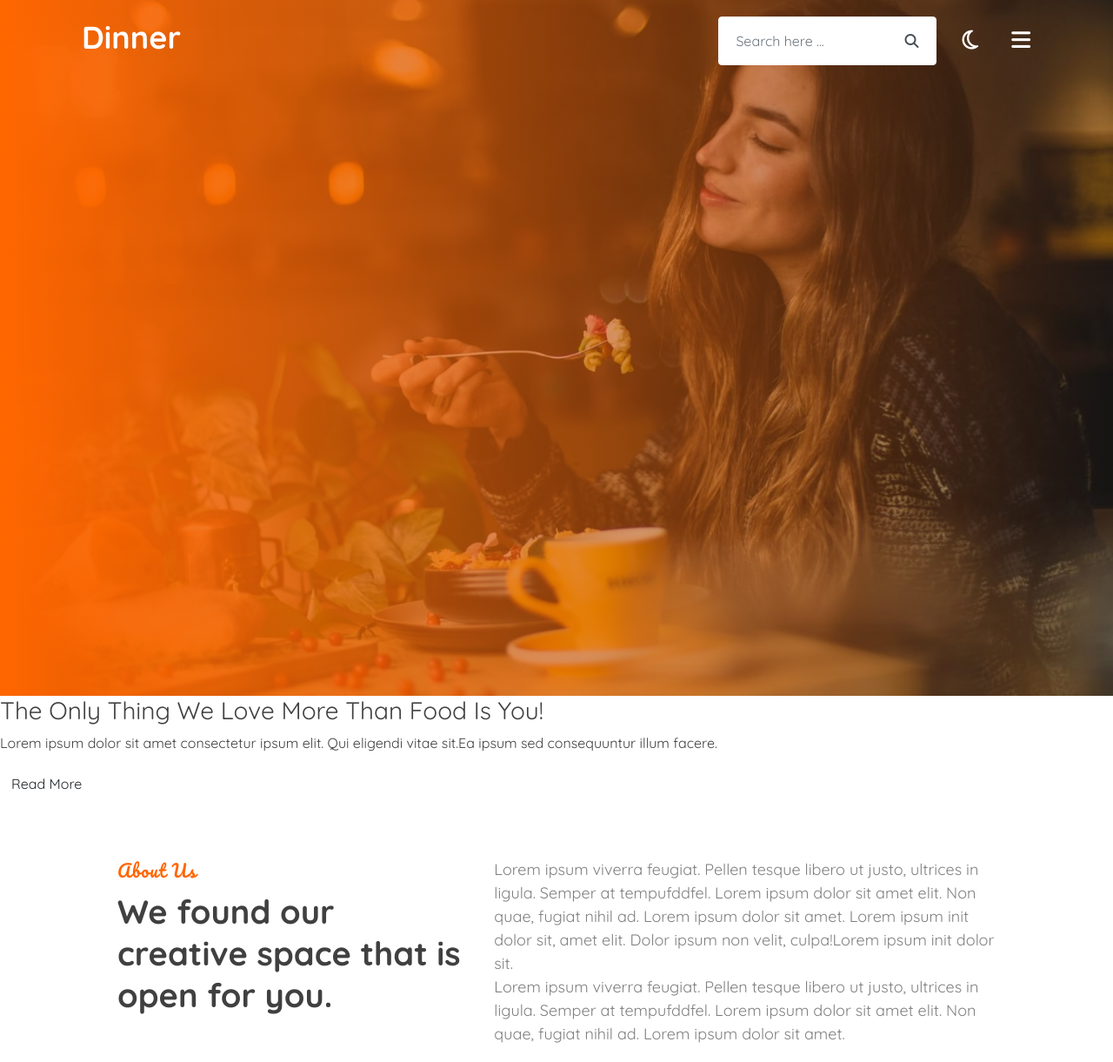
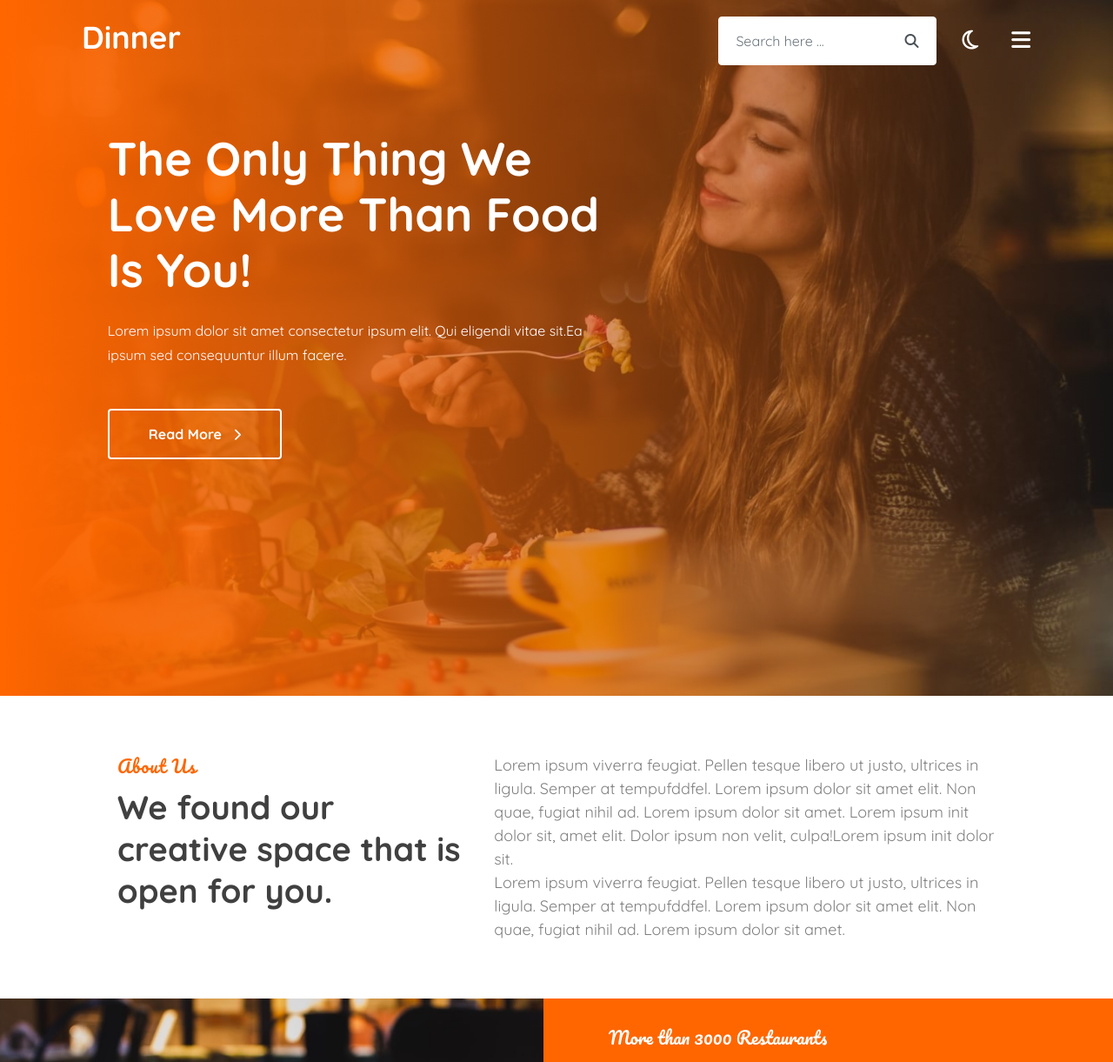
Before and after one commit to PhongNguyenwm/CapStone-Dinner, a plain HTML site: page index.html in a window 1280 px wide. Shown: the top 1221 px of the page at 87% size. Drawn offline with nearby package versions, Linux system fonts and the light colour scheme.

Commit message:
update banner

```diff
--- a/css/style.css
+++ b/css/style.css
@@ -39,6 +39,9 @@ a {
 
 /* HEADER */
 
+header {
+  z-index: 1032;
+}
 header .navbar .navbar-brand {
   color: #fff;
   font-size: 36px;
@@ -61,12 +64,14 @@ header .navbar .navbar-brand {
 .navbar-toggler i {
   font-size: 25px;
   color: #fff;
+  font-weight: 800;
 }
 
 .navbar .nav-item a {
   color: #fff;
   font-size: 20px;
   font-weight: 600;
+  transition: all 0.3s;
 }
 
 .navbar-collapse .collapse {
@@ -133,6 +138,70 @@ header .navbar .navbar-brand {
 }
 
 /* BANNER */
+
+.banner {
+  display: grid;
+}
+
+.banner__container {
+  z-index: 1031;
+  width: 83%;
+  padding-right: 15px;
+  padding-left: 15px;
+  margin-right: auto;
+  margin-left: auto;
+}
+.banner__content {
+  z-index: 1031;
+  width: 600px;
+  text-align: left;
+  position: absolute;
+  top: 150px;
+}
+.banner__content h3 {
+  font-size: 54px;
+  line-height: 64px;
+  font-weight: 600;
+  color: #fff;
+}
+.banner__content p {
+  font-size: 16px;
+  line-height: 28px;
+  color: #fff;
+  margin-bottom: 0;
+}
+.banner__content .btn {
+  color: #fff;
+  border: 2px solid #fff;
+  padding: 12px 45px;
+  font-size: 16px;
+  line-height: 30px;
+  font-weight: 700;
+  display: inline-block;
+  text-align: center;
+  vertical-align: middle;
+  transition: 0.5s;
+}
+.btn-white p {
+  display: inline;
+}
+.btn-white:hover {
+  background-color: #fff;
+}
+.btn-white:hover p,
+.btn-white:hover i {
+  color: #f60;
+}
+
+.banner__content .btn-white i {
+  font-size: 14px;
+  font-weight: 800;
+}
+.banner .carousel-caption {
+  bottom: 150px;
+
+  right: 0;
+}
 
 /* aboutUs__content */
 .aboutUs__text {
--- a/index.html
+++ b/index.html
@@ -58,8 +58,7 @@
         display: flex;
         align-items: center;
         justify-content: center;
-      }
-      .banner__content {
+        position: sticky !important;
       }
     </style>
     <!-- Style CSS -->
@@ -72,7 +71,7 @@
         <h1 class="p-2 flex-grow-1">
           <a class="navbar-brand" href="#">Dinner</a>
         </h1>
-        <form class="card form-inline p-2">
+        <form class="card form-inline ml-3 p-2">
           <div class="input-group-append">
             <input
               type="text"
@@ -140,17 +139,20 @@
     </header>
     <!-- BANNER -->
     <section class="banner">
-      <div class="banner__bg"></div>
-      <div class="banner__content">
-        <h3>The Only Thing We Love More Than Food Is You!</h3>
-        <p>
-          Lorem ipsum dolor sit amet consectetur ipsum elit. Qui eligendi vitae
-          sit.Ea ipsum sed consequuntur illum facere.
-        </p>
-        <a class="btn btn-black" href="#">
-          Read More
-          <span></span>
-        </a>
+      <div class="banner__bg sticky-top"></div>
+      <div class="container banner__container">
+        <div class="banner__content">
+          <h3 class="mb-4">The Only Thing We Love More Than Food Is You!</h3>
+          <p class="pr-lg-5 mt-md-4 mt-3">
+            Lorem ipsum dolor sit amet consectetur ipsum elit. Qui eligendi
+            vitae sit.Ea ipsum sed consequuntur illum facere.
+          </p>
+
+          <button type="button" class="btn btn-white mt-sm-5 mt-4 mr-2">
+            <p>Read More &nbsp;</p>
+            <span><i class="fa fa-chevron-right"></i></span>
+          </button>
+        </div>
       </div>
     </section>
     <!-- ABOUT US -->
```
